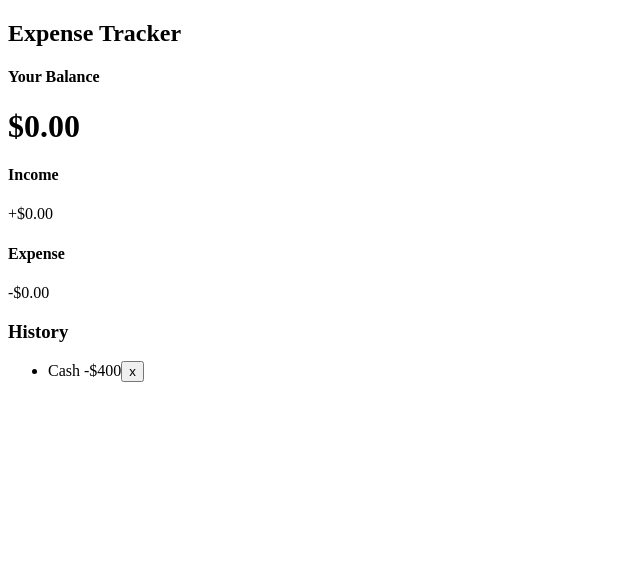
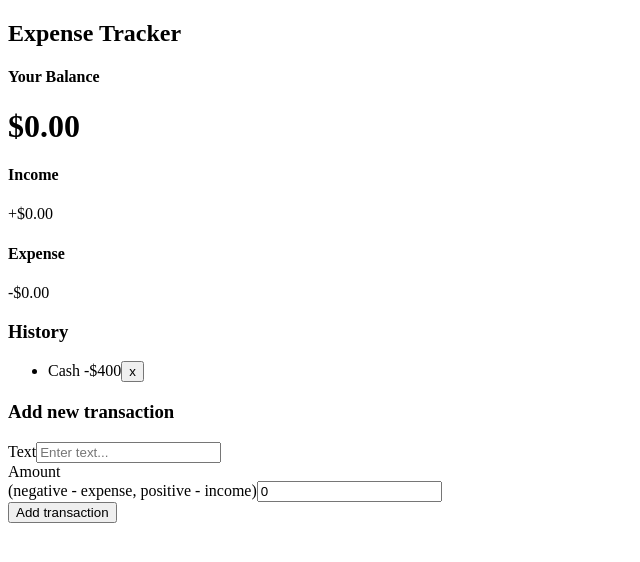
Before and after one commit to MicahBear/expense_tracker, a React (Create React App) app: page / in a window 1280 px wide. Shown: the top 562 px of the page, without its empty margins (0-640 px from the left). Built offline with nearby package versions, Linux system fonts and the light colour scheme.

Commit message:
import addtransaction to app.js

```diff
--- a/src/App.js
+++ b/src/App.js
@@ -1,4 +1,5 @@
 import React from 'react';
+import { AddTransaction } from './components/addTransaction';
 import { Balance } from './components/balance';
 import { Header } from './components/header';
 import { IncomeExpenses } from './components/incomeexpenses';
@@ -12,6 +13,7 @@ function App() {
         < Balance />
         < IncomeExpenses />
         < TransactionList />
+        < AddTransaction />
       </div>
     </div>
   );
```
